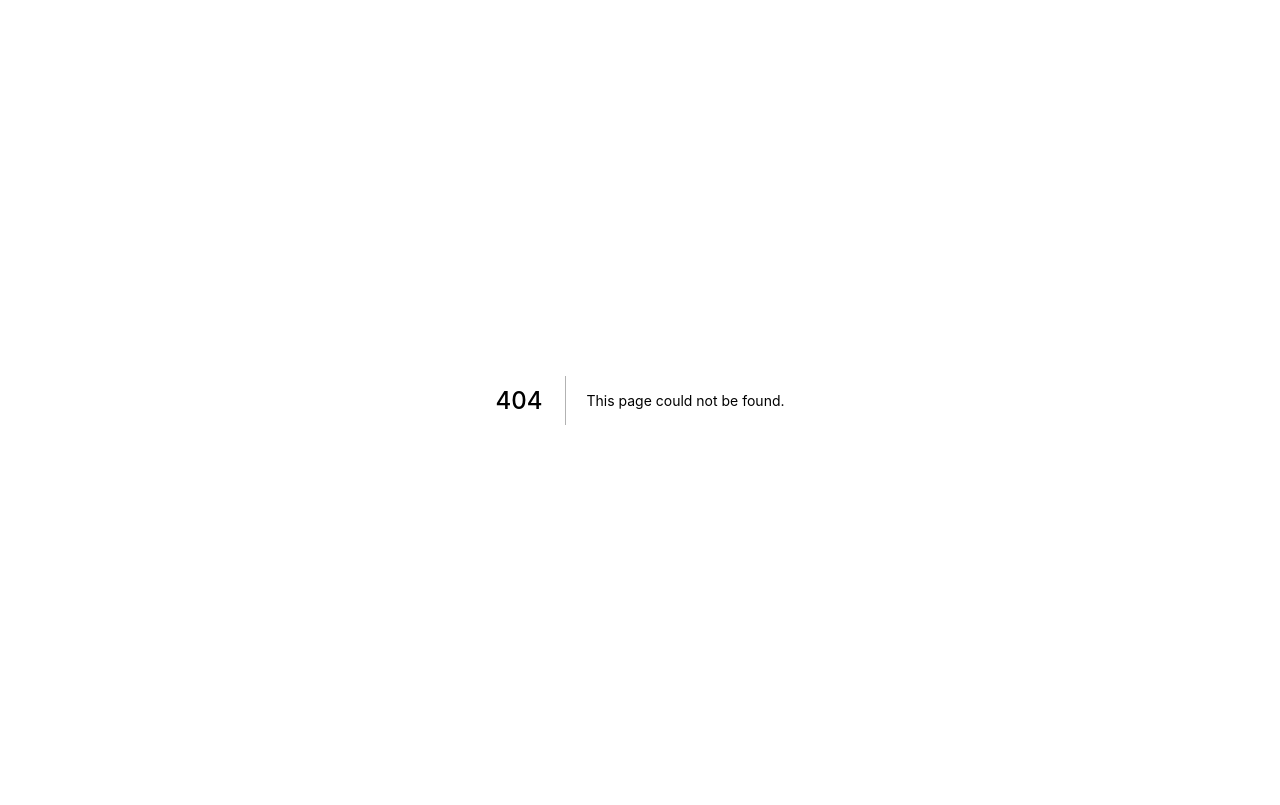
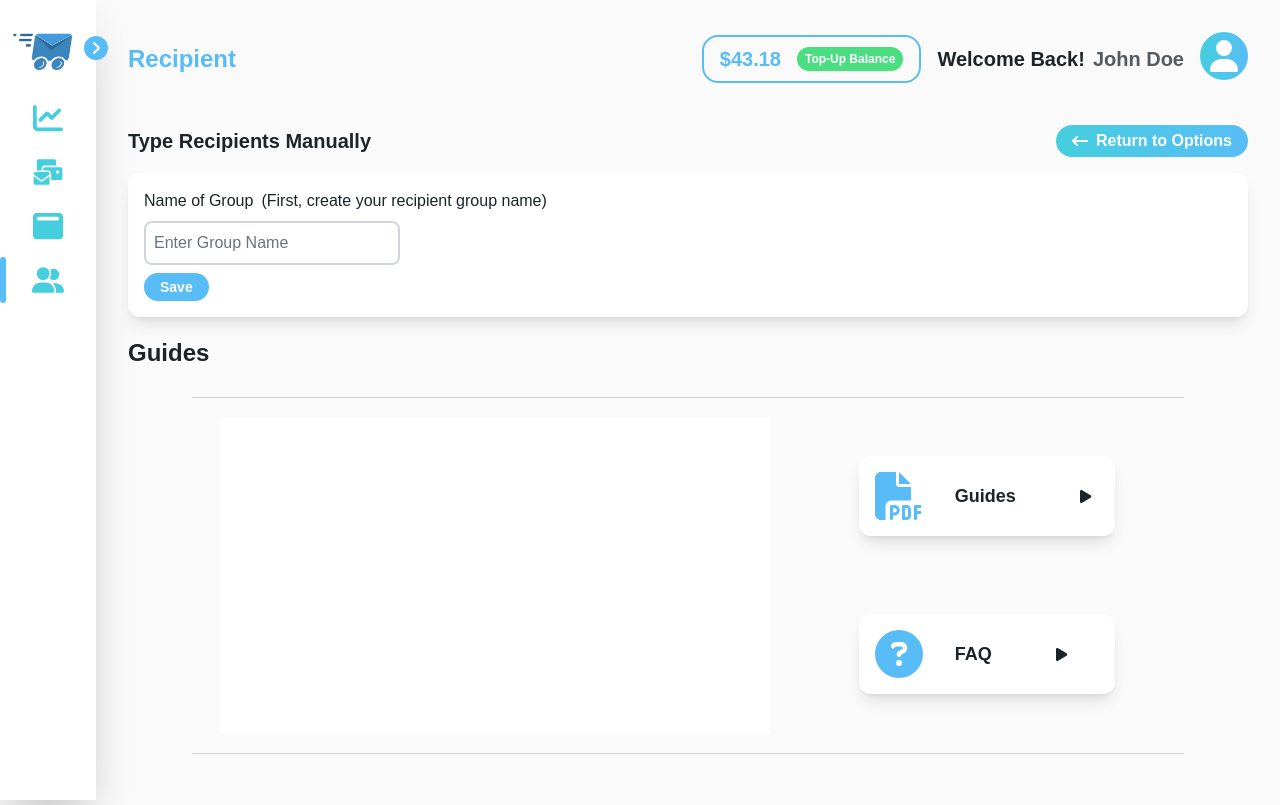
Before and after one commit to CodeHubDevs/donkeymailerwebapp, a Next.js app: page /app/recipient/create in a window 1280 px wide. Before the commit this address had no page. Built offline with nearby package versions, Linux system fonts and the light colour scheme.

Commit message:
Added recipients manual entry

```diff
--- /dev/null
+++ b/src/containers/Recipients/CreateRecipient.tsx
@@ -0,0 +1,32 @@
+import React from 'react'
+
+import GoBackToSelectButton from '@/components/GoBackToSelectButton'
+
+const CreateRecipient = () => {
+  return (
+    <div className='mt-10'>
+      <div className='flex items-center justify-between'>
+        <h3 className='text-xl font-bold'>Type Recipients Manually</h3>
+        <GoBackToSelectButton />
+      </div>
+      <div className='mt-4 rounded-xl bg-white p-4 shadow-lg'>
+        <form className='flex flex-col items-start gap-2'>
+          <div className='flex items-center gap-2'>
+            <h4>Name of Group</h4>
+            <p>(First, create your recipient group name)</p>
+          </div>
+          <input
+            type='text'
+            className='w-64 rounded-lg border-2 border-gray-300 p-2'
+            placeholder='Enter Group Name'
+          />
+          <button className='block rounded-full bg-primary py-1 px-4 text-sm font-bold text-white'>
+            Save
+          </button>
+        </form>
+      </div>
+    </div>
+  )
+}
+
+export default CreateRecipient
--- /dev/null
+++ b/src/pages/app/recipient/create.tsx
@@ -0,0 +1,18 @@
+import React from 'react'
+
+import AppNavBar from '@/components/AppNavBar'
+import GuideInfoFooter from '@/components/GuideInfoFooter'
+import PrivateLayout from '@/components/layout/PrivateLayout'
+import CreateRecipient from '@/containers/Recipients/CreateRecipient'
+
+const RecipientCreate = () => {
+  return (
+    <PrivateLayout title='Recipient Create'>
+      <AppNavBar pageName='Recipient' />
+      <CreateRecipient />
+      <GuideInfoFooter />
+    </PrivateLayout>
+  )
+}
+
+export default RecipientCreate
```
